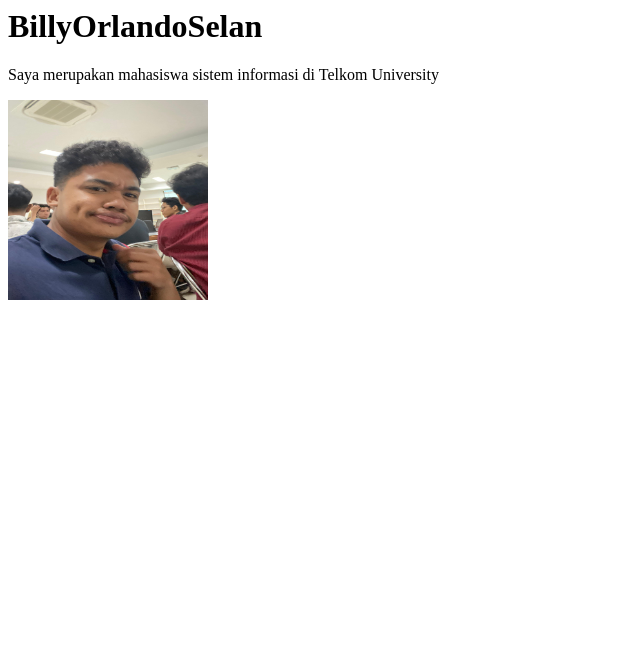
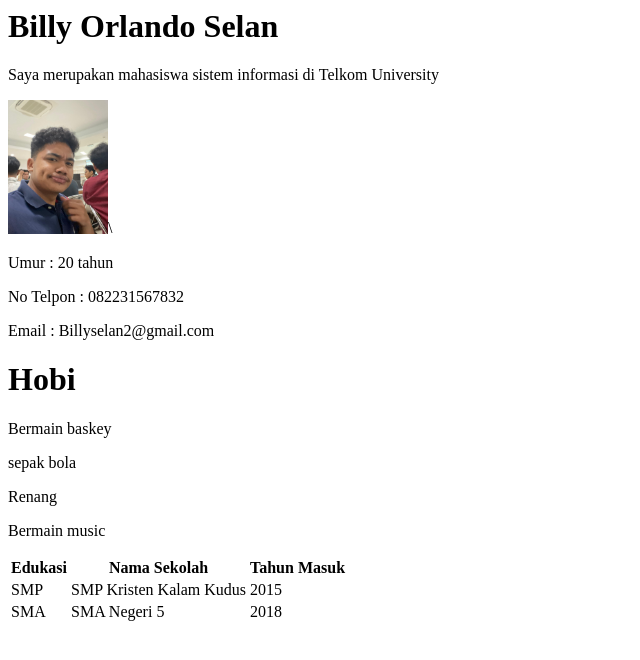
Before and after one commit to 1311ly/wad_project1, a plain HTML site: page index.html in a window 1280 px wide. Shown: the whole page, without its empty margins (0-640 px from the left). Drawn offline with Linux system fonts and the light colour scheme.

Commit message:
index.html

```diff
--- a/index.html
+++ b/index.html
@@ -6,9 +6,37 @@
 </head>
 <body>
     <div class="line"></div>
-      <h1>BillyOrlandoSelan</h1>
+      <h1>Billy Orlando Selan</h1>
       <p>Saya merupakan mahasiswa sistem informasi di Telkom University</p>
-      <img src="biii.jpeg" width="200px"  height="200px"/>
+      <img src="biii.jpeg" width="100px"/>\
+      <p>Umur : 20 tahun</p>
+      <p>No Telpon : 082231567832</p>
+      <p>Email : Billyselan2@gmail.com</p>
 
+      <div class="line"></div>
+        <table>
+            <tr>
+                <th>Edukasi</th>
+                <th>Nama Sekolah</th>
+                <th>Tahun Masuk</th>
+
+            </tr>
+            <tr>
+                <td>SMP</td>
+                <td>SMP Kristen Kalam Kudus</td>
+                <td>2015</td>
+            </tr>
+            <tr>
+                <td>SMA</td>
+                <td>SMA Negeri 5</td>
+                <td>2018</td>
+
+
+    <div class="line"></div>
+        <h1>Hobi</h1>
+        <p>Bermain baskey</p>
+        <p>sepak bola</p>
+        <p>Renang</p>
+        <p>Bermain music</p>
 </body>
 </html>
```
